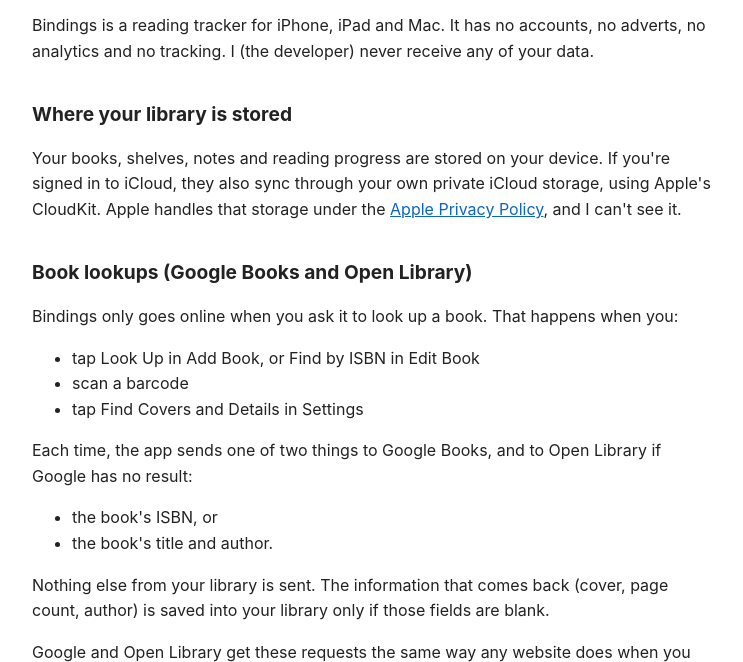
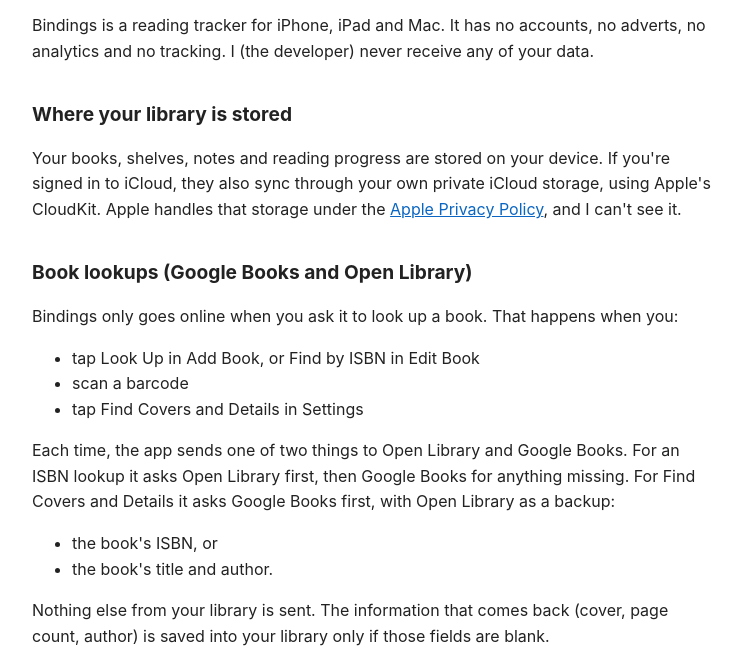
Before and after one commit to Scunningham153917/bindings-privacy, a plain HTML site: page index.html in a window 1280 px wide. Shown: the part 120-782 px from the top of the page, without its empty margins (268-1011 px from the left). Drawn offline with Linux system fonts and the light colour scheme.

Commit message:
Update index.html

```diff
--- a/index.html
+++ b/index.html
@@ -30,7 +30,7 @@
   <li>scan a barcode</li>
   <li>tap Find Covers and Details in Settings</li>
 </ul>
-<p>Each time, the app sends one of two things to Google Books, and to Open Library if Google has no result:</p>
+<p>Each time, the app sends one of two things to Open Library and Google Books. For an ISBN lookup it asks Open Library first, then Google Books for anything missing. For Find Covers and Details it asks Google Books first, with Open Library as a backup:</p>
 <ul>
   <li>the book's ISBN, or</li>
   <li>the book's title and author.</li>
```
